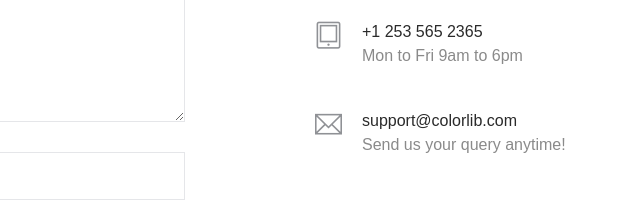
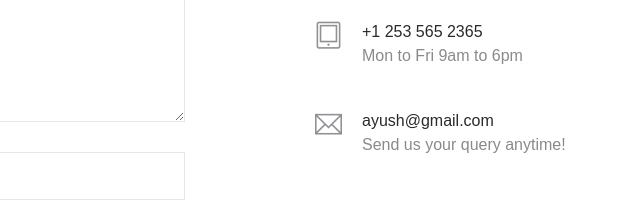
Before and after one commit to Priyaa-Agrawal/FlatHub, a plain HTML site: page contact.html in a window 1280 px wide. Shown: the part 1302-1504 px from the top of the page, 640-1280 px from the left. Drawn offline with Linux system fonts and the light colour scheme; some packages are replaced by stand-ins of ours; a web font is replaced by a local one.

Commit message:
changes in contact

```diff
--- a/contact.html
+++ b/contact.html
@@ -195,7 +195,7 @@
                         <div class="media contact-info">
                             <span class="contact-info__icon"><i class="ti-email"></i></span>
                             <div class="media-body">
-                                <h3>support@colorlib.com</h3>
+                                <h3>ayush@gmail.com</h3>
                                 <p>Send us your query anytime!</p>
                             </div>
                         </div>
```
